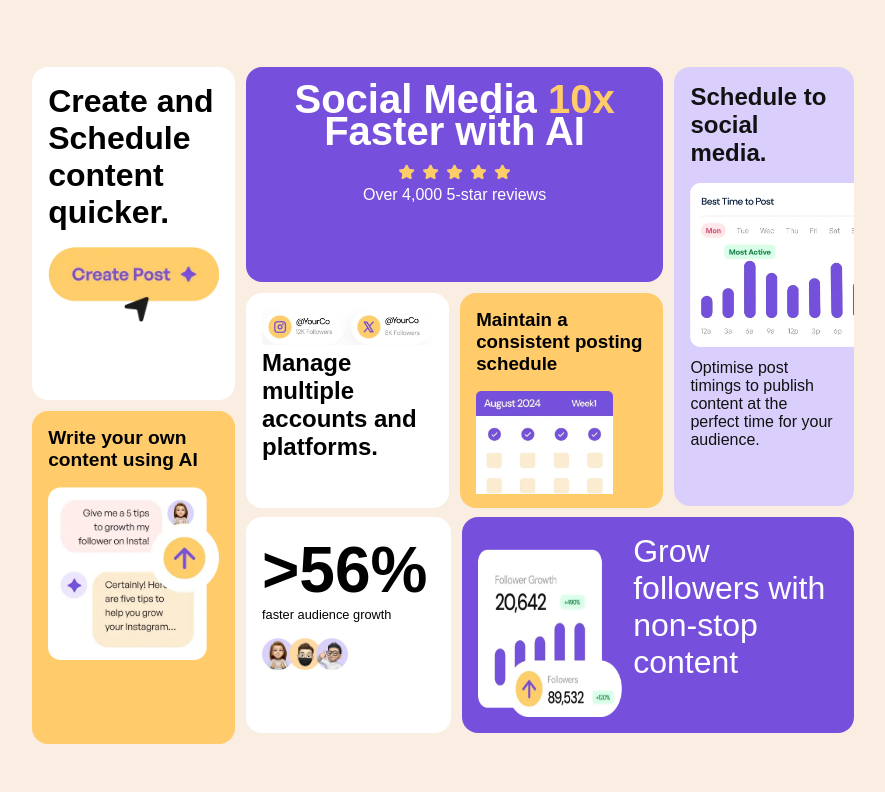
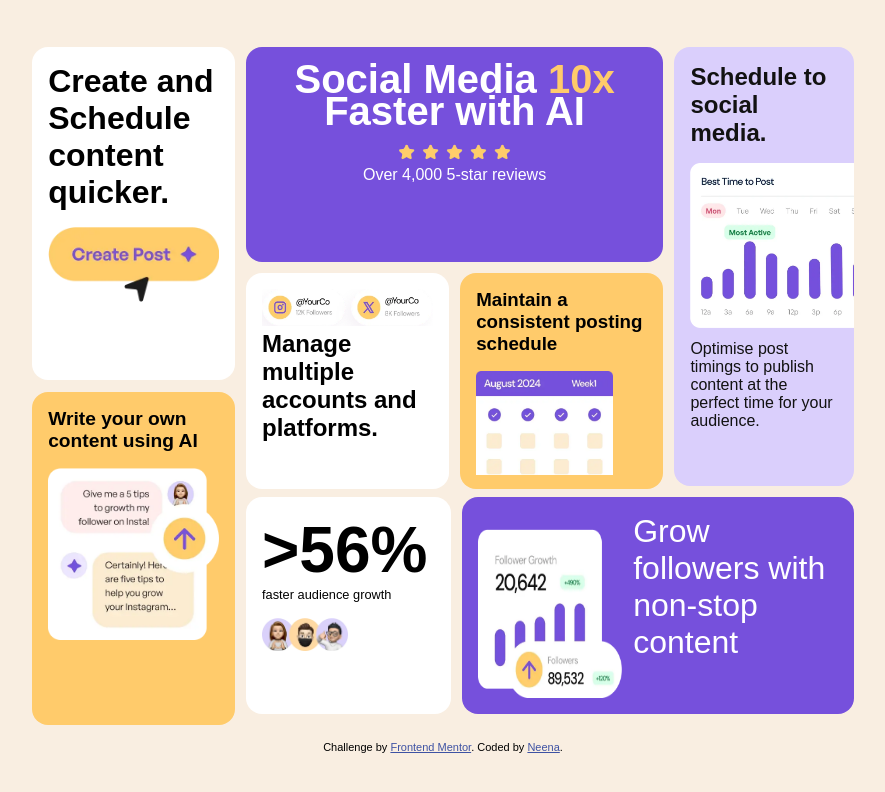
Before and after one commit to neena-coder/Bentogrid, a plain HTML site: page index.html in a window 1280 px wide. Shown: the whole page, without its empty margins (197-1082 px from the left). Drawn offline with Linux system fonts and the light colour scheme.

Commit message:
updated the page

```diff
--- a/index.html
+++ b/index.html
@@ -20,6 +20,7 @@
       .attribution {
         font-size: 11px;
         text-align: center;
+        margin-top: 1rem;
       }
       .attribution a {
         color: hsl(228, 45%, 44%);
@@ -81,28 +82,10 @@
         </div>
       </div>
     </div>
+    <div class="attribution">
+      Challenge by <a href="https://www.frontendmentor.io?ref=challenge">Frontend Mentor</a>.
+      Coded by <a href="https://www.frontendmentor.io/profile/neena-coder">Neena</a>.
+    </div>
 
-    <!-- Social Media 10x Faster with AI
-  Over 4,000 5-star reviews
-
-  Manage multiple accounts and platforms.
-
-  Maintain a consistent posting schedule.
-
-  Schedule to social media.
-  Optimize post timings to publish content at the perfect time for your audience.
-
-  Grow followers with non-stop content.
-
-  >56% faster audience growth
-
-  Create and schedule content quicker.
-
-  Write your content using AI.
-
-  <div class="attribution">
-    Challenge by <a href="https://www.frontendmentor.io?ref=challenge">Frontend Mentor</a>.
-    Coded by <a href="https://www.frontendmentor.io/profile/neena-coder">Neena</a>.
-  </div> -->
   </body>
 </html>
```
